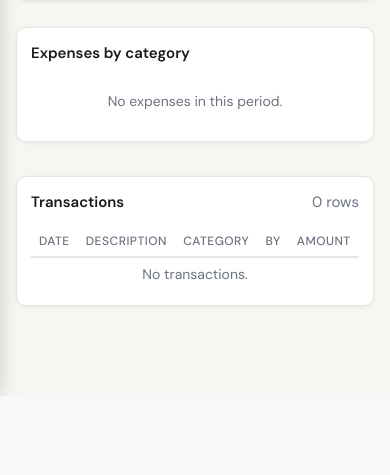
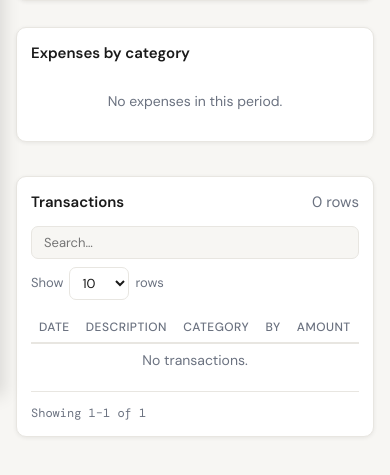
Before and after one commit to dbtronics/Bookkeeping-System, a Flask app: page /business in a window 390 px wide. Shown: the part 448-923 px from the top of the page. Before the commit the page ends 844 px from the top, so only its background shows below. Run offline with Flask 3, Linux system fonts and the light colour scheme; the visitor is signed in with stand-in values (Sample User, id 1).

Commit message:
[phase9] client-side pagination on all table views
- static/pagination.js: reusable initPagination(tableId) widget
  - Search bar on the left, page-size dropdown (10/25/50/100/All) on right
  - Numbered page buttons at the bottom with ellipsis for large sets
  - Prev/next arrows, active page highlighted in teal
  - Search filters all visible columns in real time
  - Smooth scroll to table on page change
  - Default page size: 10
- Applied to: business (biz-table), personal (per-table),
  flagged (flagged-table), rules active rules (rules-table)
- style.css: .pag-bar, .pag-search, .pag-size-*, .pag-nav,
  .pag-btn, .pag-ellipsis — full dark/light theme support
- Mobile: search expands to full width, buttons shrink

Co-Authored-By: Claude Sonnet 4.6 <noreply@anthropic.com>

```diff
--- /dev/null
+++ b/static/pagination.js
@@ -0,0 +1,158 @@
+/* pagination.js — client-side search + pagination for any <table>.
+ *
+ * Usage:
+ *   initPagination('table-element-id', { defaultPageSize: 10 });
+ *
+ * Injects a controls bar (search left, page-size right) above the table's
+ * .table-scroll wrapper, and a page-nav bar below it.
+ */
+
+function initPagination(tableId, opts) {
+  opts = opts || {};
+  var defaultSize = opts.defaultPageSize || 10;
+
+  var table = document.getElementById(tableId);
+  if (!table) return;
+
+  var tbody   = table.querySelector('tbody');
+  var allRows = Array.from(tbody.querySelectorAll('tr'));
+
+  // State
+  var currentPage    = 1;
+  var pageSize       = defaultSize;
+  var filteredRows   = allRows.slice();
+
+  // ---- Inject controls bar above .table-scroll ----------------------
+  var scrollWrap = table.closest('.table-scroll') || table.parentElement;
+  var container  = scrollWrap.parentElement;
+
+  var bar = document.createElement('div');
+  bar.className = 'pag-bar';
+  bar.innerHTML =
+    '<input type="text" class="pag-search" placeholder="Search…" aria-label="Search table">' +
+    '<div class="pag-size-wrap">' +
+      '<span class="pag-size-label">Show</span>' +
+      '<select class="pag-size-select">' +
+        '<option value="10">10</option>' +
+        '<option value="25">25</option>' +
+        '<option value="50">50</option>' +
+        '<option value="100">100</option>' +
+        '<option value="all">All</option>' +
+      '</select>' +
+      '<span class="pag-size-label">rows</span>' +
+    '</div>';
+
+  container.insertBefore(bar, scrollWrap);
+
+  // ---- Inject page nav below .table-scroll --------------------------
+  var nav = document.createElement('div');
+  nav.className = 'pag-nav';
+  scrollWrap.insertAdjacentElement('afterend', nav);
+
+  // ---- Wire events --------------------------------------------------
+  var searchEl = bar.querySelector('.pag-search');
+  var sizeEl   = bar.querySelector('.pag-size-select');
+
+  searchEl.addEventListener('input', function () {
+    currentPage = 1;
+    applyFilter(this.value);
+  });
+
+  sizeEl.addEventListener('change', function () {
+    pageSize    = this.value === 'all' ? Infinity : parseInt(this.value, 10);
+    currentPage = 1;
+    render();
+  });
+
+  // ---- Core logic ---------------------------------------------------
+  function applyFilter(query) {
+    var q = query.toLowerCase().trim();
+    filteredRows = q
+      ? allRows.filter(function (row) {
+          return row.textContent.toLowerCase().includes(q);
+        })
+      : allRows.slice();
+    render();
+  }
+
+  function render() {
+    var total      = filteredRows.length;
+    var totalPages = pageSize === Infinity ? 1 : Math.ceil(total / pageSize) || 1;
+
+    if (currentPage > totalPages) currentPage = totalPages;
+
+    var start = pageSize === Infinity ? 0 : (currentPage - 1) * pageSize;
+    var end   = pageSize === Infinity ? total : Math.min(start + pageSize, total);
+
+    // Show/hide rows
+    allRows.forEach(function (row) { row.style.display = 'none'; });
+    filteredRows.slice(start, end).forEach(function (row) { row.style.display = ''; });
+
+    renderNav(totalPages, total, start, end);
+  }
+
+  function renderNav(totalPages, total, start, end) {
+    if (total === 0) {
+      nav.innerHTML = '<span class="pag-info">No results</span>';
+      return;
+    }
+
+    var infoText = pageSize === Infinity
+      ? 'Showing all ' + total + ' rows'
+      : 'Showing ' + (start + 1) + '–' + end + ' of ' + total;
+
+    var pagesHtml = '';
+    if (totalPages > 1) {
+      pagesHtml += '<div class="pag-pages">';
+      pagesHtml += '<button class="pag-btn pag-prev" data-page="' + (currentPage - 1) + '"' +
+                   (currentPage === 1 ? ' disabled' : '') + '>&#8249;</button>';
+
+      buildPageList(currentPage, totalPages).forEach(function (p) {
+        if (p === '...') {
+          pagesHtml += '<span class="pag-ellipsis">…</span>';
+        } else {
+          pagesHtml += '<button class="pag-btn' + (p === currentPage ? ' active' : '') +
+                       '" data-page="' + p + '">' + p + '</button>';
+        }
+      });
+
+      pagesHtml += '<button class="pag-btn pag-next" data-page="' + (currentPage + 1) + '"' +
+                   (currentPage === totalPages ? ' disabled' : '') + '>&#8250;</button>';
+      pagesHtml += '</div>';
+    }
+
+    nav.innerHTML = '<span class="pag-info">' + infoText + '</span>' + pagesHtml;
+
+    nav.querySelectorAll('[data-page]').forEach(function (btn) {
+      btn.addEventListener('click', function () {
+        var p = parseInt(this.dataset.page, 10);
+        if (p >= 1 && p <= totalPages) {
+          currentPage = p;
+          render();
+          // Scroll table into view smoothly
+          scrollWrap.scrollIntoView({ behavior: 'smooth', block: 'nearest' });
+        }
+      });
+    });
+  }
+
+  // Build page number list with ellipsis for large page counts
+  function buildPageList(current, total) {
+    if (total <= 7) {
+      var pages = [];
+      for (var i = 1; i <= total; i++) pages.push(i);
+      return pages;
+    }
+    var list = [1];
+    if (current > 3) list.push('...');
+    var lo = Math.max(2, current - 1);
+    var hi = Math.min(total - 1, current + 1);
+    for (var j = lo; j <= hi; j++) list.push(j);
+    if (current < total - 2) list.push('...');
+    list.push(total);
+    return list;
+  }
+
+  // Initial render
+  render();
+}
--- a/static/style.css
+++ b/static/style.css
@@ -739,6 +739,110 @@ a:hover { text-decoration: underline; }
 .rule-key { color: var(--purple); }
 .rule-val { color: var(--teal); }
 
+/* ---- Pagination ------------------------------------------ */
+.pag-bar {
+  display: flex;
+  align-items: center;
+  justify-content: space-between;
+  gap: 12px;
+  margin-bottom: 12px;
+  flex-wrap: wrap;
+}
+
+.pag-search {
+  font-family: 'DM Sans', sans-serif;
+  font-size: 13px;
+  padding: 7px 12px;
+  border: 1px solid var(--border);
+  border-radius: 7px;
+  background: var(--bg);
+  color: var(--text);
+  width: 200px;
+  max-width: 100%;
+  transition: border-color 0.15s;
+}
+.pag-search:focus { outline: none; border-color: var(--teal); background: var(--surface); }
+
+.pag-size-wrap {
+  display: flex;
+  align-items: center;
+  gap: 6px;
+  flex-shrink: 0;
+}
+
+.pag-size-label {
+  font-size: 13px;
+  color: var(--muted);
+}
+
+.pag-size-select {
+  font-family: 'DM Sans', sans-serif;
+  font-size: 13px;
+  padding: 6px 8px;
+  border: 1px solid var(--border);
+  border-radius: 7px;
+  background: var(--surface);
+  color: var(--text);
+  cursor: pointer;
+}
+.pag-size-select:focus { outline: none; border-color: var(--teal); }
+
+.pag-nav {
+  display: flex;
+  align-items: center;
+  justify-content: space-between;
+  flex-wrap: wrap;
+  gap: 8px;
+  margin-top: 14px;
+  padding-top: 12px;
+  border-top: 1px solid var(--border);
+}
+
+.pag-info {
+  font-size: 12px;
+  color: var(--muted);
+  font-family: 'DM Mono', monospace;
+}
+
+.pag-pages {
+  display: flex;
+  align-items: center;
+  gap: 3px;
+  flex-wrap: wrap;
+}
+
+.pag-btn {
+  font-family: 'DM Sans', sans-serif;
+  font-size: 13px;
+  min-width: 32px;
+  height: 32px;
+  padding: 0 8px;
+  border: 1px solid var(--border);
+  border-radius: 6px;
+  background: var(--surface);
+  color: var(--text);
+  cursor: pointer;
+  transition: background 0.12s, border-color 0.12s, color 0.12s;
+  line-height: 1;
+}
+.pag-btn:hover:not(:disabled):not(.active) { background: var(--bg); }
+.pag-btn.active { background: var(--teal); border-color: var(--teal); color: #fff; font-weight: 600; }
+.pag-btn:disabled { opacity: 0.35; cursor: not-allowed; }
+.pag-prev, .pag-next { font-size: 16px; }
+
+.pag-ellipsis {
+  font-size: 13px;
+  color: var(--muted);
+  padding: 0 4px;
+  line-height: 32px;
+}
+
+@media (max-width: 768px) {
+  .pag-search { width: 100%; }
+  .pag-bar { gap: 8px; }
+  .pag-btn { min-width: 28px; height: 28px; font-size: 12px; }
+}
+
 /* ---- Empty state ----------------------------------------- */
 .empty { color: var(--muted); text-align: center; padding: 1rem 0; font-size: 14px; }
 
--- a/templates/business.html
+++ b/templates/business.html
@@ -92,7 +92,7 @@
     <span class="muted">{{ transactions|length }} rows</span>
   </div>
   <div class="table-scroll">
-    <table class="txn-table">
+    <table class="txn-table" id="biz-table">
       <thead>
         <tr>
           <th>Date</th>
@@ -126,3 +126,8 @@
 </div>
 
 {% endblock %}
+
+{% block scripts %}
+<script src="{{ url_for('static', filename='pagination.js') }}"></script>
+<script>initPagination('biz-table');</script>
+{% endblock %}
--- a/templates/flagged.html
+++ b/templates/flagged.html
@@ -21,7 +21,7 @@
 
   {% if flagged %}
   <div class="table-scroll">
-    <table class="txn-table">
+    <table class="txn-table" id="flagged-table">
       <thead>
         <tr>
           <th>Date</th>
@@ -86,8 +86,10 @@
 {% endblock %}
 
 {% block scripts %}
+<script src="{{ url_for('static', filename='pagination.js') }}"></script>
 <script src="{{ url_for('static', filename='chat.js') }}"></script>
 <script>
+  initPagination('flagged-table');
   initChat({
     windowId:      'flaggedChat',
     inputId:       'flaggedInput',
--- a/templates/rules.html
+++ b/templates/rules.html
@@ -63,7 +63,7 @@
   </div>
 
   <div class="table-scroll">
-    <table class="txn-table rules-table">
+    <table class="txn-table rules-table" id="rules-table">
       <thead>
         <tr>
           <th style="width:70px">#</th>
@@ -109,8 +109,11 @@
 {% endblock %}
 
 {% block scripts %}
+<script src="{{ url_for('static', filename='pagination.js') }}"></script>
 <script src="{{ url_for('static', filename='chat.js') }}"></script>
 <script>
+  initPagination('rules-table');
+
   async function approveRule(idx, suggestion) {
     const btn = document.querySelector(`#sug-${idx} .btn-approve`);
     btn.disabled = true;
```
Also changed, not shown: templates/personal.html (+6 -1 lines).
